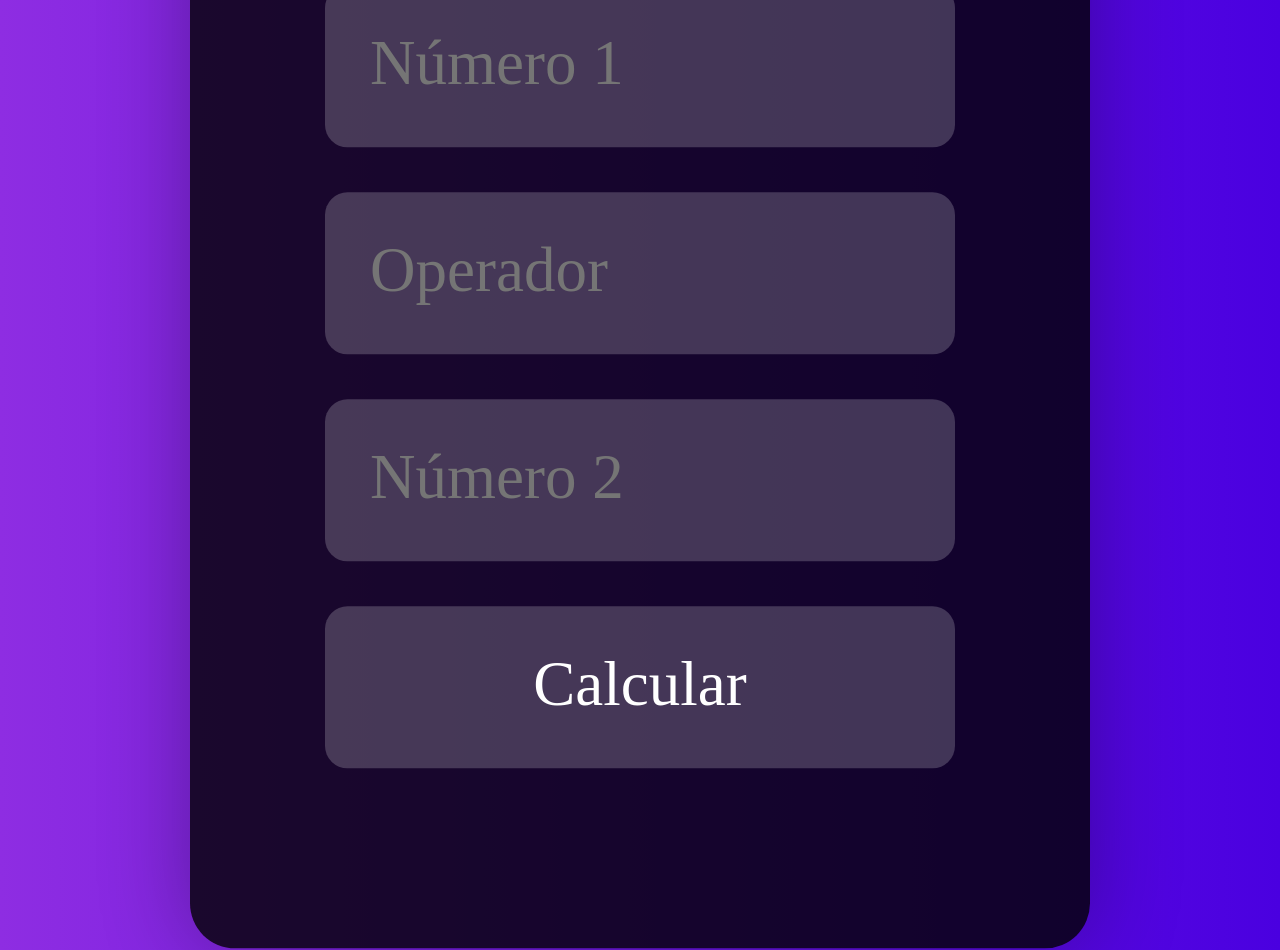
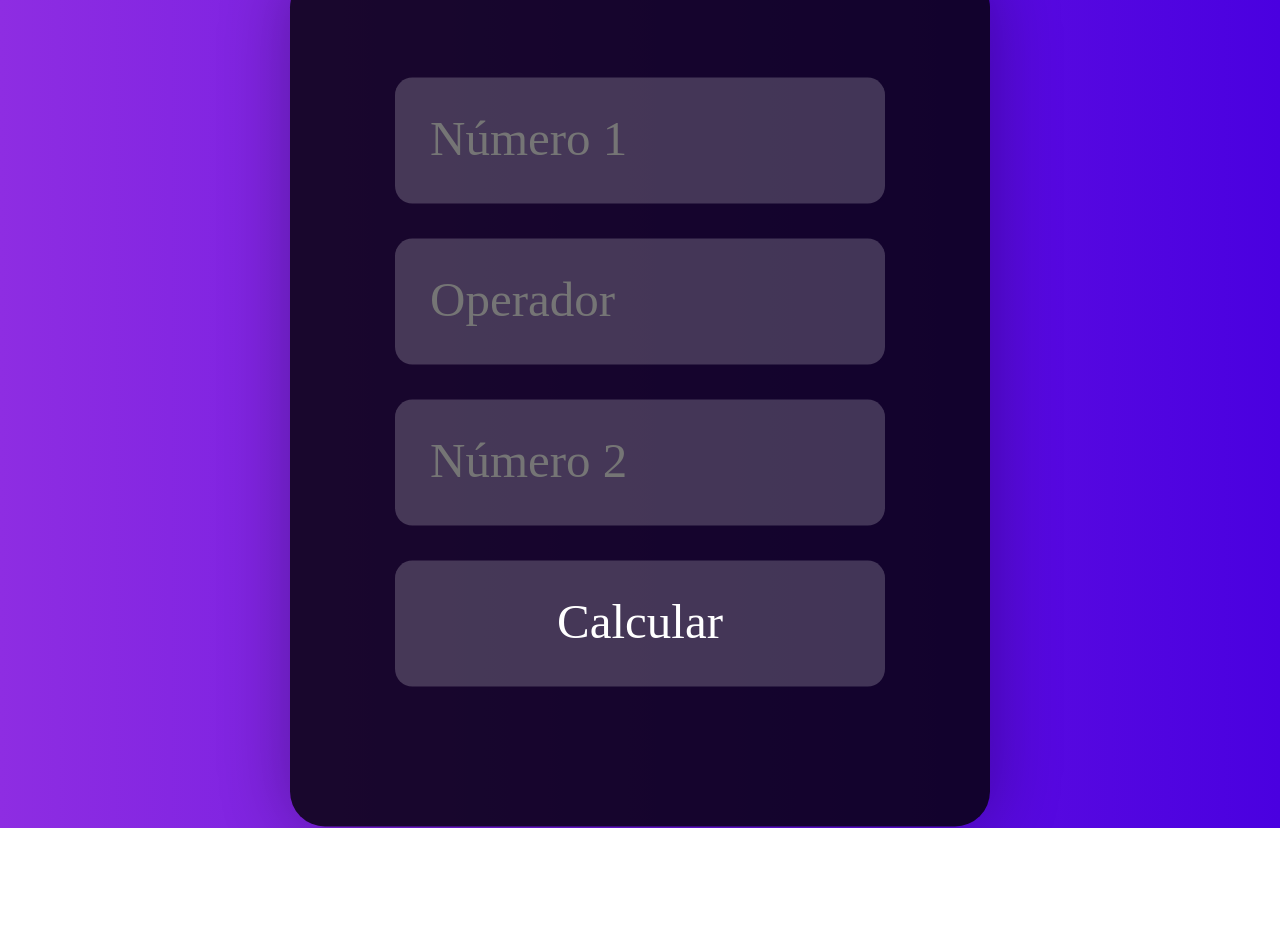
Before and after one commit to UmJovemProgramador/simple-calculator, a plain HTML site: page index.html in a window 1280 px wide. After the commit the page ends 828 px from the top, so only its background shows below. Drawn offline with nearby package versions, Linux system fonts and the light colour scheme.

Commit message:
Update style.css

```diff
--- a/Assets/CSS/style.css
+++ b/Assets/CSS/style.css
@@ -171,7 +171,7 @@ button:hover::before {
     background-color: rgba(0, 0, 0, 0.8);
     border-radius: 10px;
     box-shadow: 0 0 20px rgba(0, 0, 0, 0.3);
-    transform: scale(4.5); /* Aplica o zoom de 1.5x */
+    transform: scale(3.5); /* Aplica o zoom de 1.5x */
   }
 
   input[type="text"] {
```
